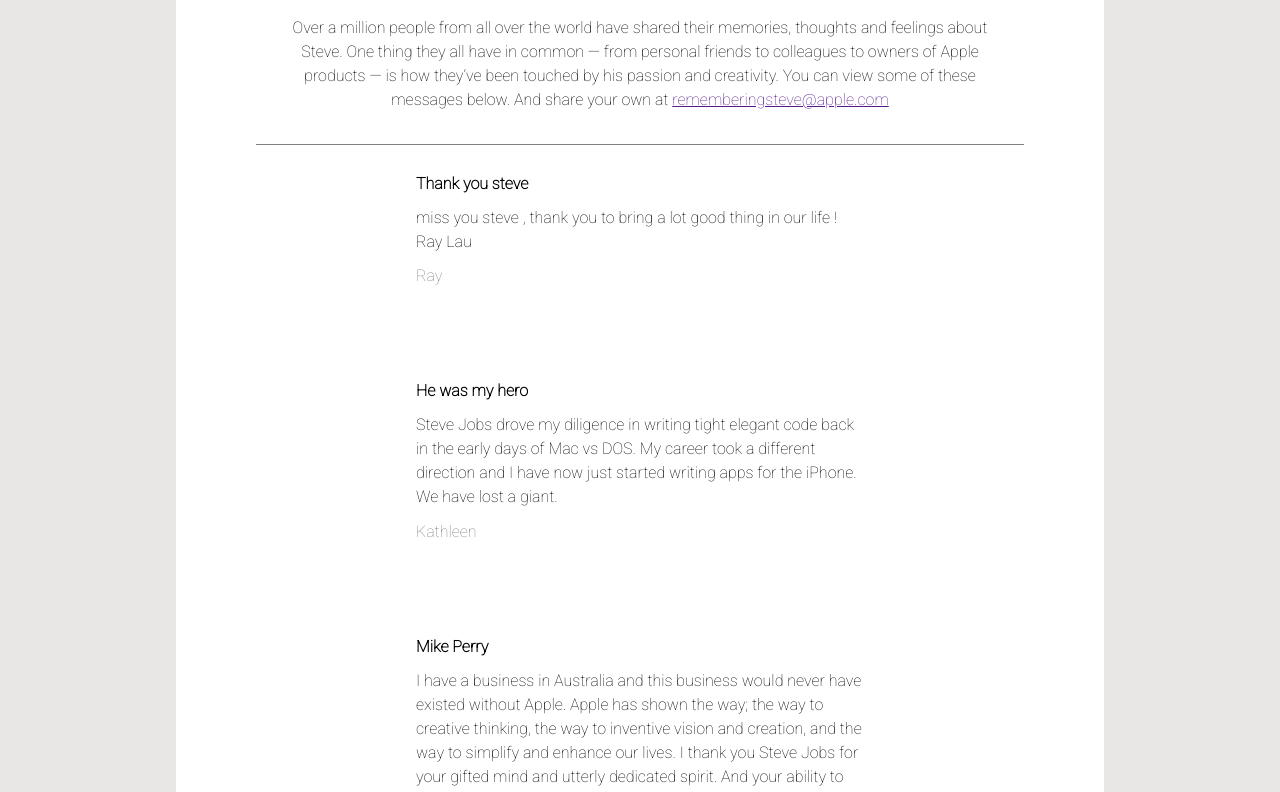
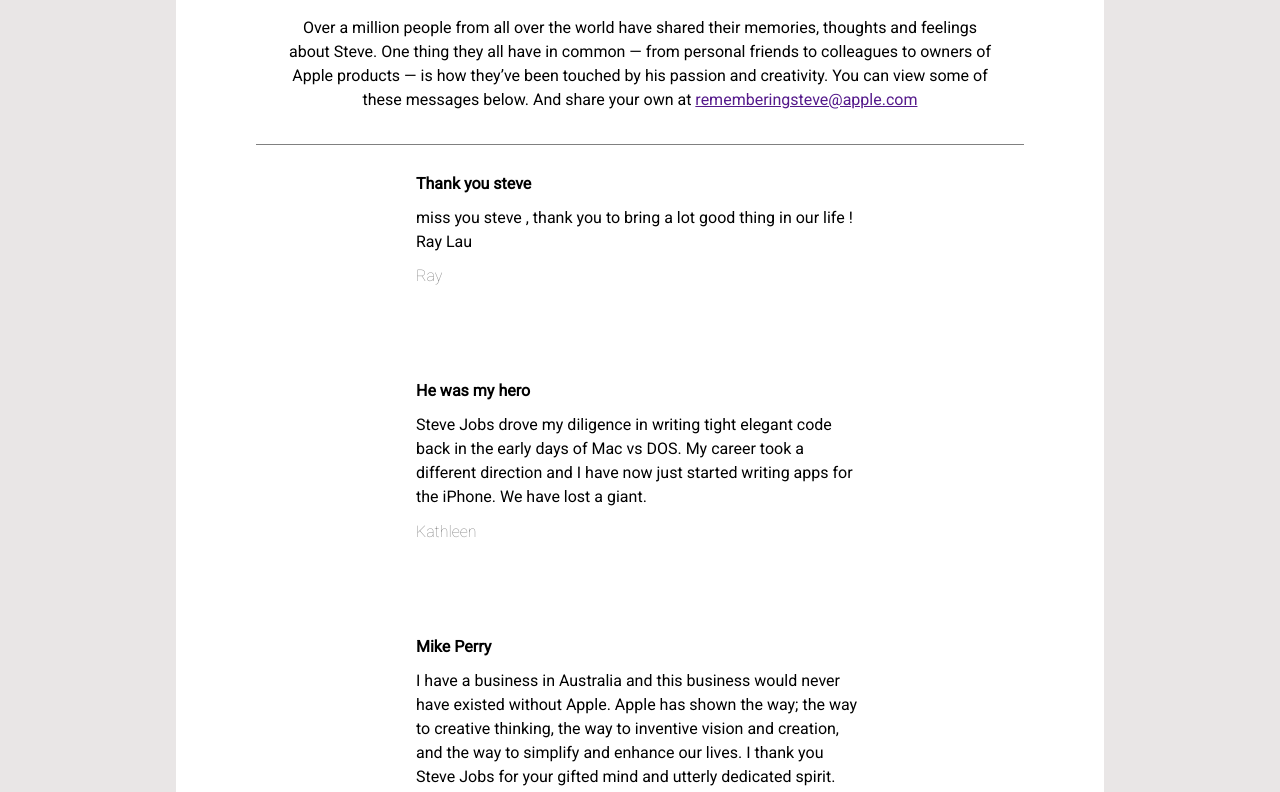
Before and after one commit to Prasanth602/Assignment3, a plain HTML site: page index.html in a window 1280 px wide. Shown: the part 299-1091 px from the top of the page. Drawn offline with Linux system fonts and the light colour scheme.

Commit message:
Update index.html

```diff
--- a/index.html
+++ b/index.html
@@ -4,9 +4,9 @@
     <meta charset="UTF-8">
     <meta http-equiv="X-UA-Compatible" content="IE=edge">
     <meta name="viewport" content="width=device-width, initial-scale=1.0">
-  <link rel="preconnect" href="https://fonts.googleapis.com">
-<link rel="preconnect" href="https://fonts.gstatic.com" crossorigin>
-<link href="https://fonts.googleapis.com/css2?family=Roboto:wght@100&display=swap" rel="stylesheet">
+    <link rel="preconnect" href="https://fonts.googleapis.com">
+    <link rel="preconnect" href="https://fonts.gstatic.com" crossorigin>
+    <link href="https://fonts.googleapis.com/css2?family=Roboto:wght@100;300;400&display=swap" rel="stylesheet">
     <link rel="stylesheet" href="https://pro.fontawesome.com/releases/v5.10.0/css/all.css" integrity="sha384-AYmEC3Yw5cVb3ZcuHtOA93w35dYTsvhLPVnYs9eStHfGJvOvKxVfELGroGkvsg+p" crossorigin="anonymous"/>
     <link rel="stylesheet" href="style.css">
     <title>Remembering Steve Jobs - Apple</title>
```
